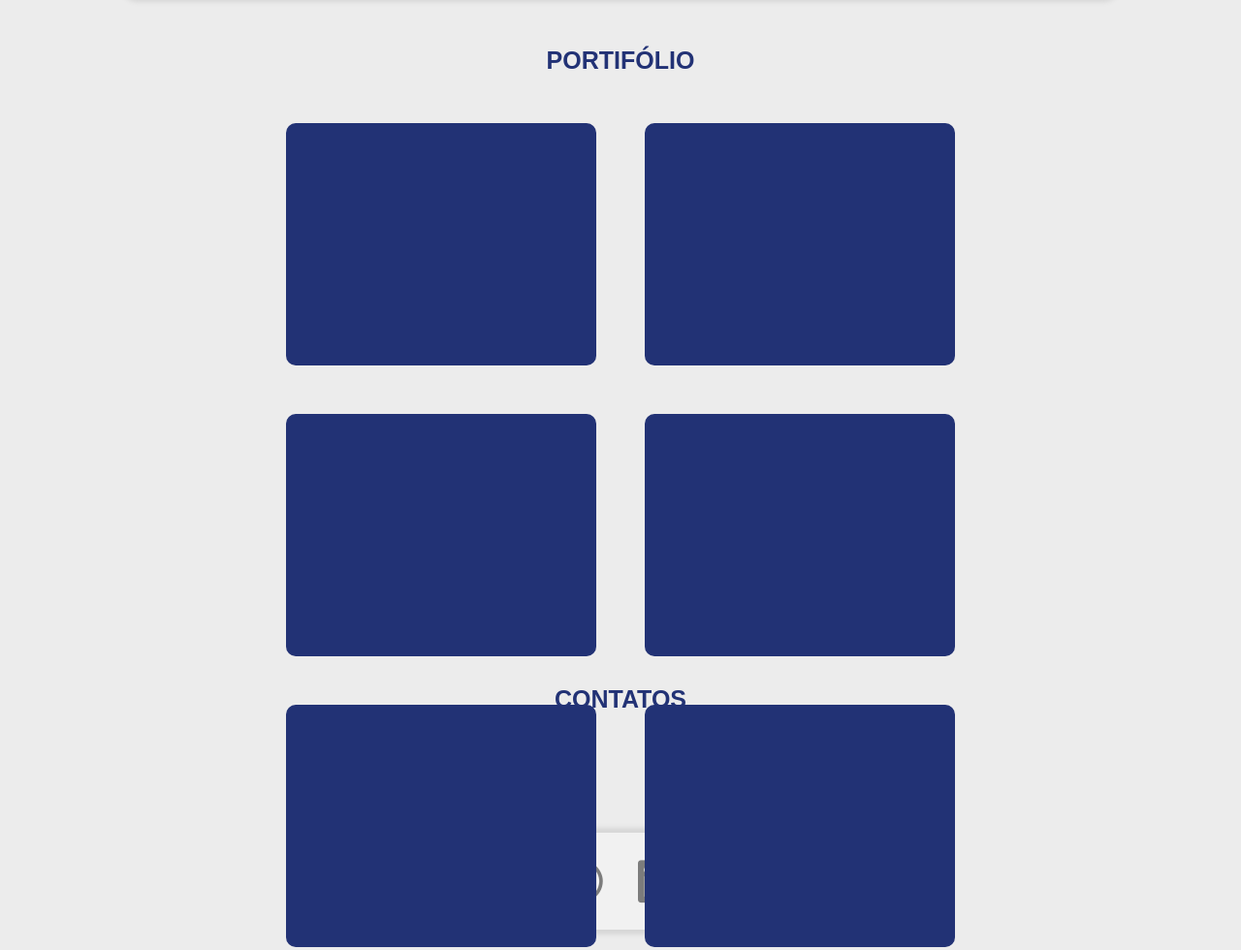
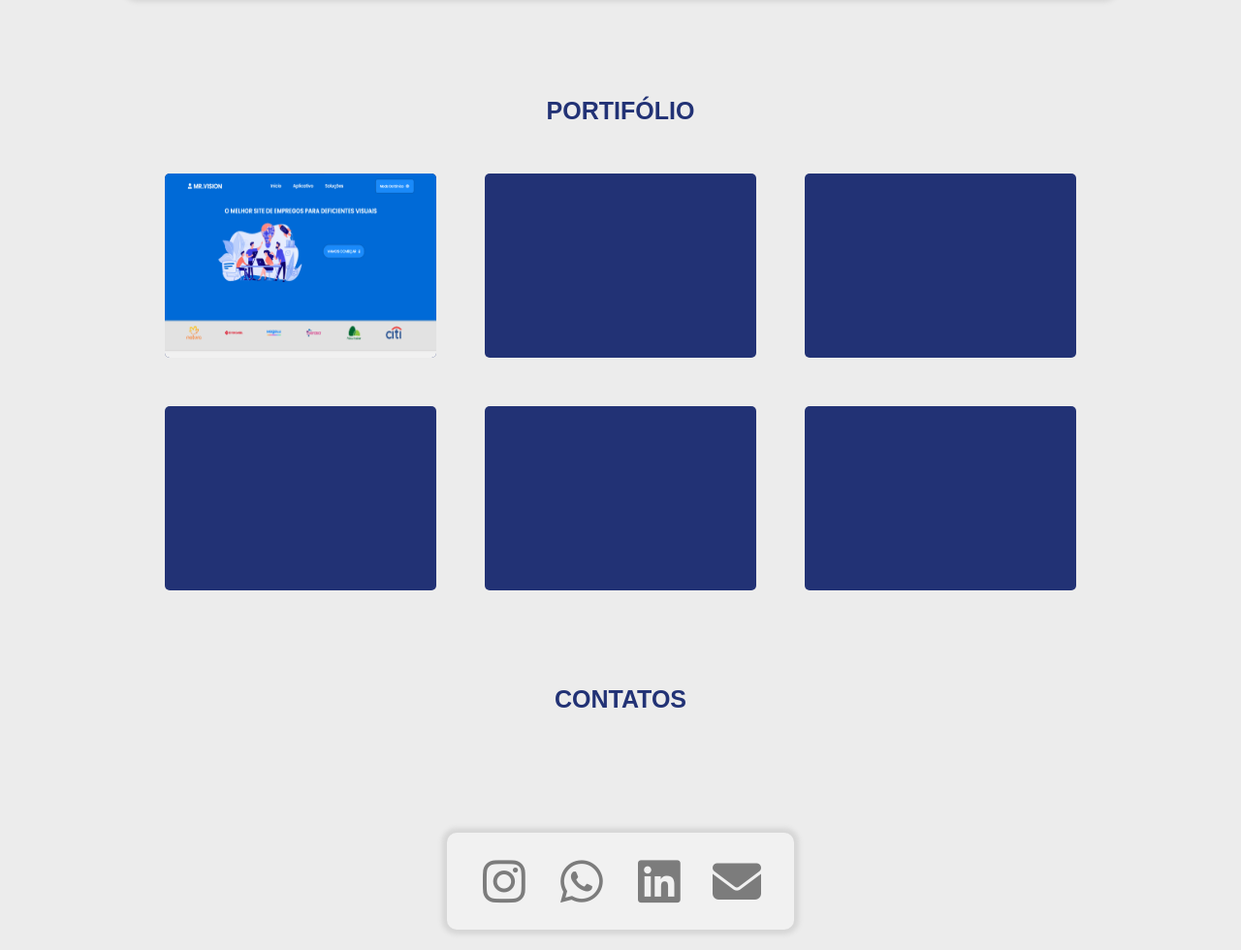
Before and after one commit to Santozzz/Portifolio_DavidSantos, a plain HTML site: page index.html in a window 1280 px wide. Shown: the part 1231-2211 px from the top of the page at 97% size. Drawn offline with Linux system fonts and the light colour scheme.

Commit message:
Add files via upload

```diff
--- a/css/style.css
+++ b/css/style.css
@@ -142,6 +142,9 @@ body{
 }
 
 /* Sobre mim */
+#about-me{
+    margin-bottom: 5%;
+}
 .card{
     display: flex;
     width: 100%;
@@ -180,6 +183,10 @@ body{
 }
 
 /* Portifólio */
+#Portfolio{
+    margin-bottom: 10%;
+}
+
 .container-port{
     display: flex;
     flex-direction: column;
@@ -205,13 +212,18 @@ body{
 }
 
 .site{
-    width: 320px;
-    height: 250px;
-    border-radius: 10px;
+    width: 280px;
+    height: 190px;
+    border-radius: 5px;
     background-color: #223275;
     transition: .5s ease;
     cursor: pointer;
-    z-index: 1;
+}
+
+.site img{
+    width: 280px;
+    height: 190px;
+    border-radius: 5px;
 }
 
 .site:hover{
@@ -226,7 +238,6 @@ body{
 }
 
 #contato h1{
-    margin-top: 15%;
     text-transform: uppercase;
     color: #223275;
     font-size: 25px;
--- a/index.html
+++ b/index.html
@@ -71,9 +71,11 @@
             <div class="container-port">
                 <h1>Portifólio</h1>
                 <div class="container-sites">
-                    <div class="site">
-
-                    </div>
+                    <a target="_blank" href="https://santozzz.github.io/feira_techv2/Feira/index.html">
+                        <div class="site">
+                            <img src="img/Captura de tela 2024-02-20 171026.png" alt="">
+                        </div>
+                    </a>
                     <div class="site">
 
                     </div>
```
Also changed, not shown: img/Captura de tela 2024-02-20 171026.png (added).
